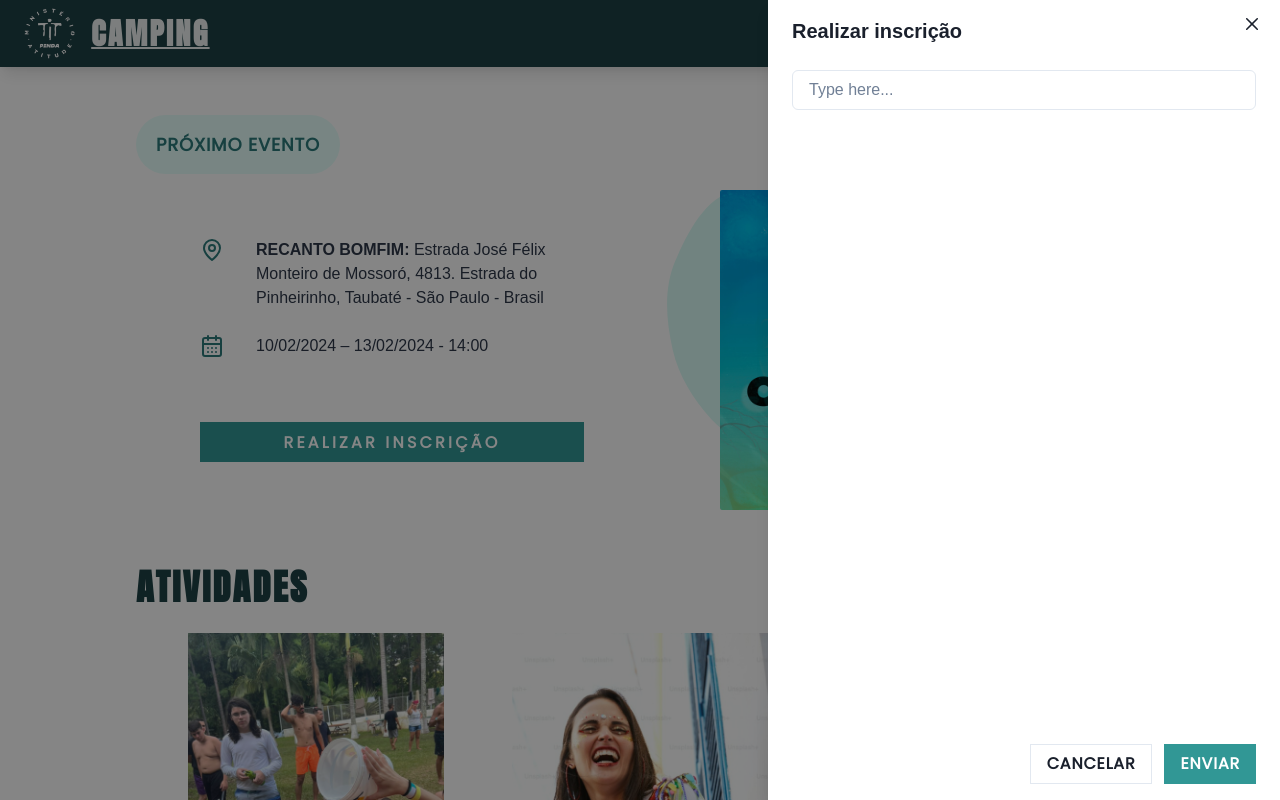
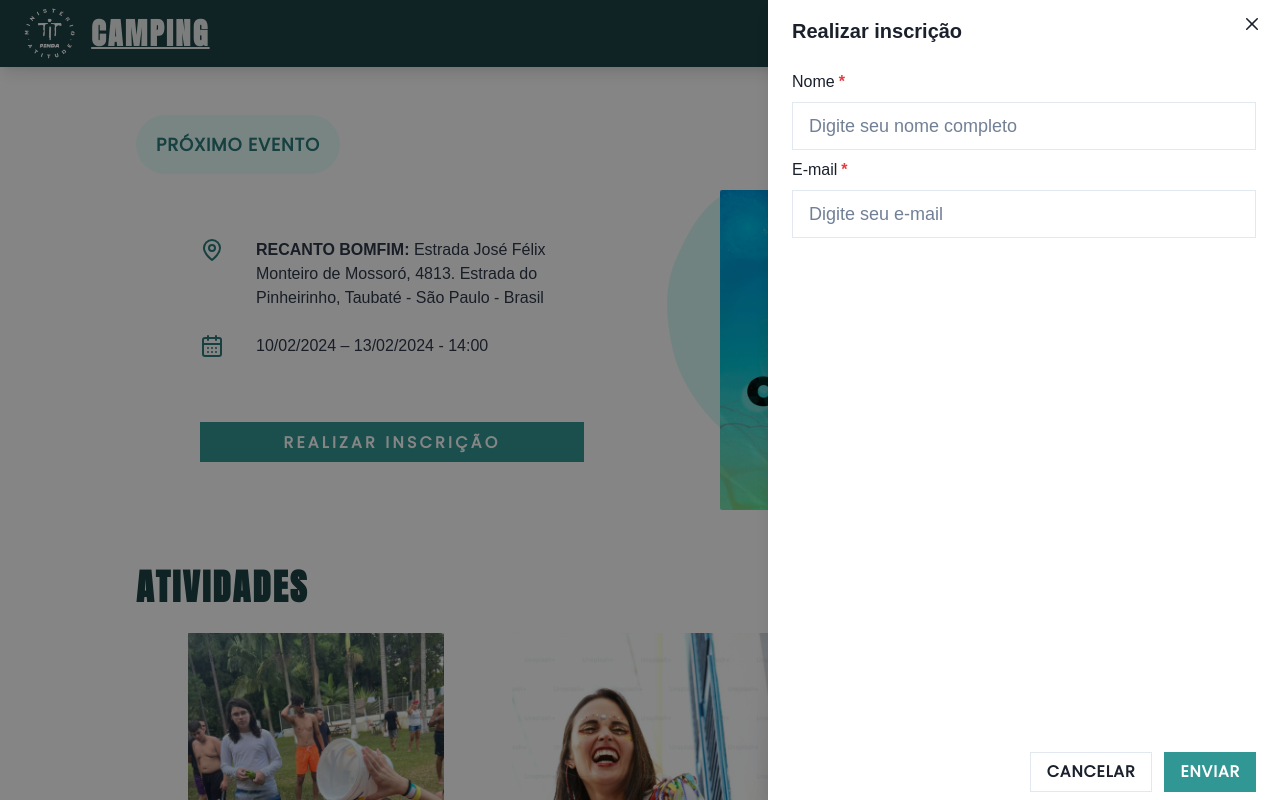
Before and after one commit to wellingtongmota/camping-fonte, a React (Vite) app: page / in a window 1280 px wide. Both pictures are taken after a click on the button "REALIZAR INSCRIÇÃO". Built offline with nearby package versions, Linux system fonts and the light colour scheme.

Commit message:
Criação Formulário

```diff
--- a/src/components/subscribe/SubscribeDrawer.jsx
+++ b/src/components/subscribe/SubscribeDrawer.jsx
@@ -5,13 +5,14 @@ import {
   DrawerBody,
   DrawerCloseButton,
   DrawerContent,
-  DrawerFooter,
   DrawerHeader,
   DrawerOverlay,
   Flex,
-  Input,
+  Spacer,
   useDisclosure
 } from '@chakra-ui/react'
+import { Form, Formik } from 'formik'
+import SubscribeInput from './SubscribeInput'
 
 const SubscribeDrawer = (props) => {
 
@@ -19,6 +20,20 @@ const SubscribeDrawer = (props) => {
   const btnRef = useRef()
 
   return (
+    <Formik
+      initialValues={{
+        name: '',
+        email: '',
+      }}
+
+      onSubmit={(values, { setSubmitting }) => {
+        setTimeout(() => {
+          alert(JSON.stringify(values, null, 2));
+          setSubmitting(false);
+        }, 400);
+      }}
+    >
+      {({ isSubmitting, errors, touched, handleChange }) => (
         <Flex {...props}>
           <Flex w='full' ref={btnRef} onClick={onOpen}>
             {props.children}
@@ -36,19 +51,49 @@ const SubscribeDrawer = (props) => {
               <DrawerCloseButton />
               <DrawerHeader>Realizar inscrição</DrawerHeader>
 
-          <DrawerBody>
-            <Input placeholder='Type here...' />
-          </DrawerBody>
+              <DrawerBody gap={2}>
 
-          <DrawerFooter>
+                <Flex as={Form} h='full' flexDirection='column' gap={2}>
+                  <SubscribeInput
+                    label='Nome'
+                    name='name'
+                    // icon={<LuUser />}
+                    onChange={handleChange}
+                    placeholder='Digite seu nome completo'
+                    errors={errors.name}
+                  />
+
+                  <SubscribeInput
+                    label='E-mail'
+                    name='email'
+                    // icon={<LuUser />}
+                    onChange={handleChange}
+                    placeholder='Digite seu e-mail'
+                    errors={errors.email}
+                  />
+
+                  <Spacer />
+
+                  <Flex justifyContent='end'>
                     <Button variant='outline' mr={3} onClick={onClose}>
                       Cancelar
                     </Button>
-            <Button colorScheme='teal'>Enviar</Button>
-          </DrawerFooter>
+                    <Button
+                      type='submit'
+                      colorScheme='teal'
+                      isLoading={isSubmitting}
+                      loadingText='Enviando'
+                    >
+                      Enviar
+                    </Button>
+                  </Flex>
+                </Flex>
+              </DrawerBody>
             </DrawerContent>
           </Drawer>
         </Flex>
+      )}
+    </Formik>
   )
 }
 
--- /dev/null
+++ b/src/components/subscribe/SubscribeInput.jsx
@@ -0,0 +1,38 @@
+import React from 'react'
+import { FormControl, FormLabel, Input, InputGroup, InputLeftElement, Text } from '@chakra-ui/react'
+import { Field } from 'formik'
+
+const SubscribeInput = ({ label, name, type = 'text', icon, placeholder, errors, onChange }) => {
+
+  // função handle
+  const handleChange = e => onChange(e)
+
+  return (
+    <FormControl isRequired>
+      {label !== undefined &&
+        <FormLabel>{label}</FormLabel>
+      }
+
+      <InputGroup size={['md', 'lg']}>
+        {icon !== undefined &&
+          <InputLeftElement pointerEvents='none' color='gray.600'>
+            {icon}
+          </InputLeftElement>
+        }
+        <Input
+          as={Field}
+          name={name}
+          type={type}
+          placeholder={placeholder}
+          focusBorderColor='teal.400'
+          bgColor='white'
+          borderRadius='none'
+          onChange={handleChange}
+        />
+      </InputGroup>
+      <Text fontStyle='italic' fontSize='sm'>{errors}</Text>
+    </FormControl>
+  )
+}
+
+export default SubscribeInput
```
Lines whose indentation alone changed are shown as unchanged.
